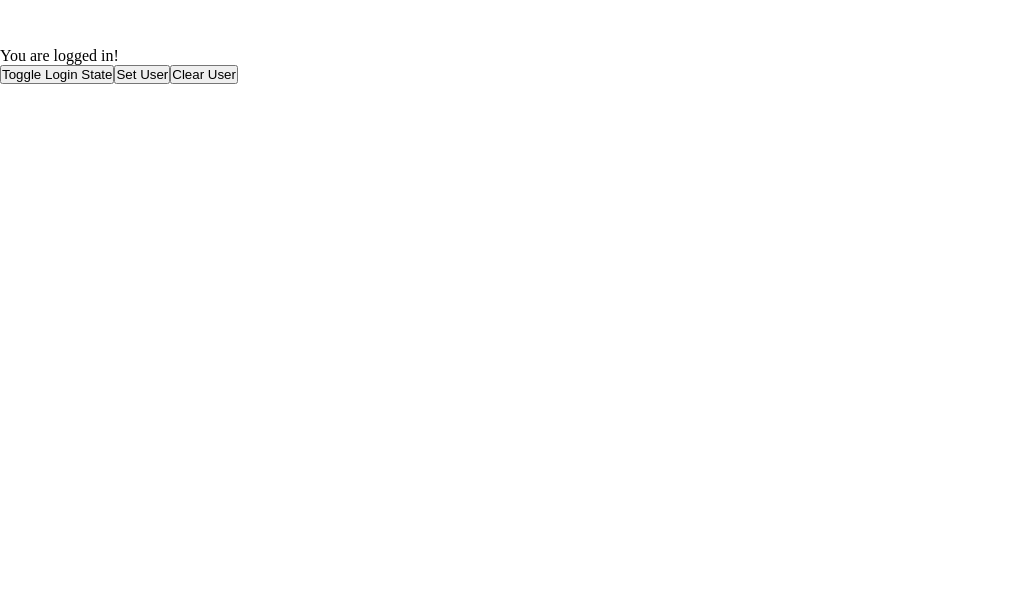
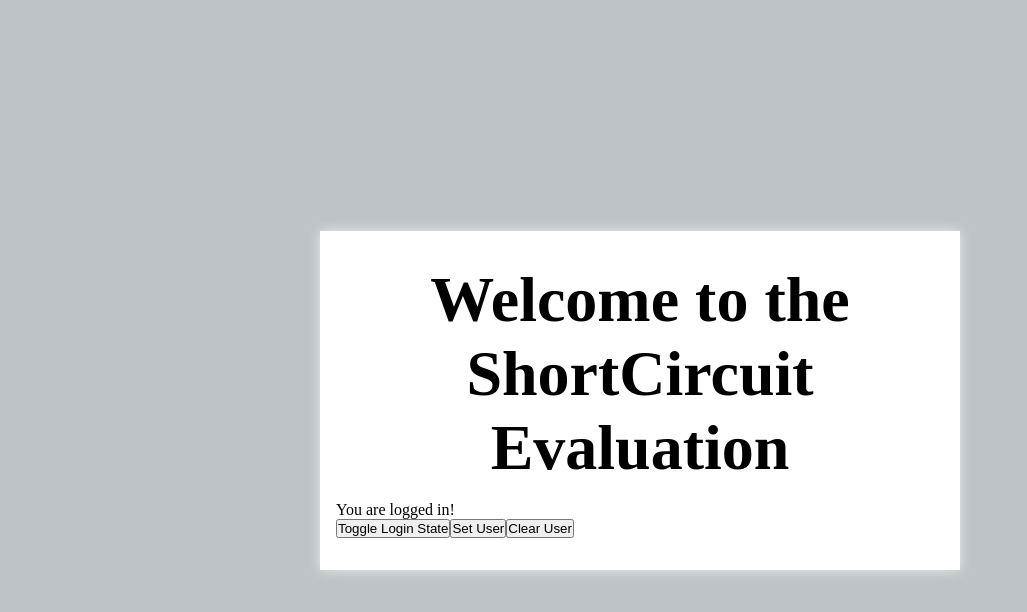
Before and after one commit to muktinathrajbanshi/reactJS2025, a React (Vite) app: page / in a window 1280 px wide. Shown: the top 612 px of the page, without its empty margins (0-1027 px from the left). Built offline with nearby package versions, Linux system fonts and the light colour scheme; a web font is replaced by a local one.

Commit message:
design started for my shortCircuit evaluation

```diff
--- /dev/null
+++ b/src/components/ShortCircuit.css
@@ -0,0 +1,35 @@
+* {
+  margin: 0;
+  padding: 0;
+  box-sizing: border-box;
+}
+
+.container {
+  width: 100%;
+  height: 100vh;
+  display: flex;
+  justify-content: center;
+  align-items: center;
+  flex-direction: column;
+  background-color: #bdc3c7;
+}
+
+.container-box {
+  box-shadow: 0 0 12px rgba(255, 255, 255, 0.7);
+  width: 50%;
+  height: auto;
+  padding: 2rem 1rem;
+  background-color: #fff;
+  /* border: 1px solid red; */
+}
+
+.container-box h1 {
+  text-align: center;
+  font-size: 4rem;
+  color: #000;
+}
+
+.container-box p {
+  margin-top: 1rem;
+  text-align: left;
+}
--- a/src/components/ShortCircuit.jsx
+++ b/src/components/ShortCircuit.jsx
@@ -1,11 +1,13 @@
 import React from 'react';
+import "./ShortCircuit.css";
 
 export const ShortCircuitExample = () => {
   return (
     <>
       <div className="container short-container">
+
+        <div className="container-box">
         <h1>Welcome to the ShortCircuit Evaluation</h1>
-
 
         <p>You are logged in!</p>
 
@@ -14,6 +16,7 @@ export const ShortCircuitExample = () => {
             <button>Set User</button>
             <button>Clear User</button>
         </div>
+        </div>
       </div>
     </>
   );
```
